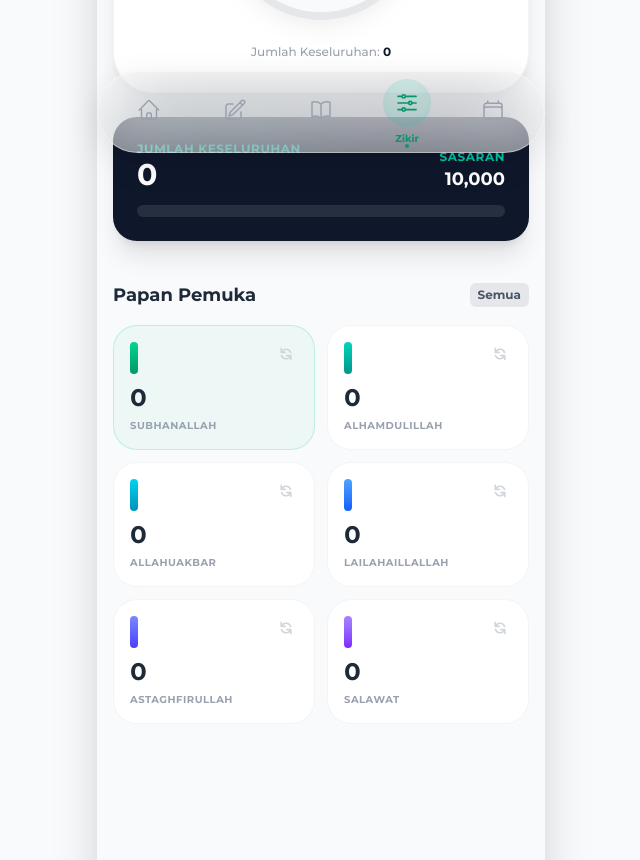
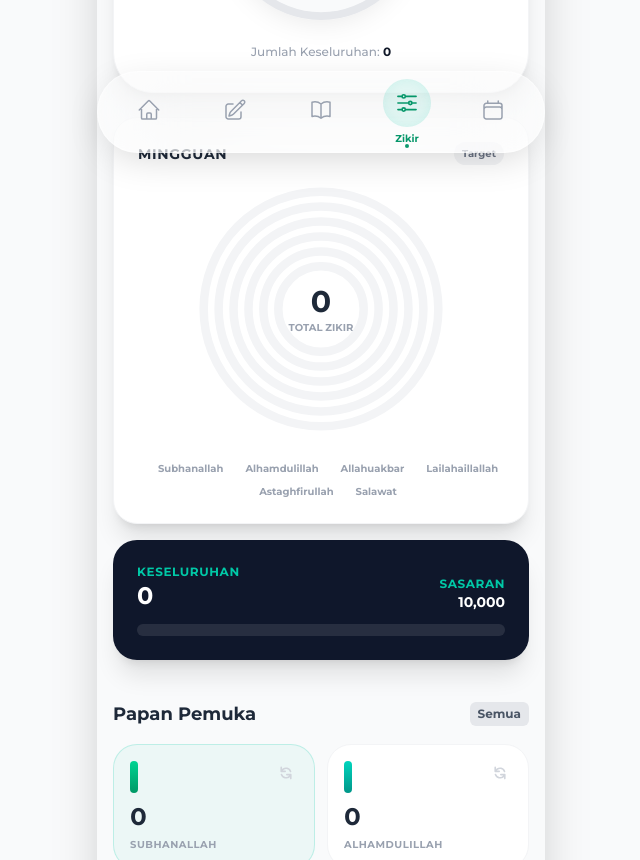
Before and after one commit to sheiropetto/nota-ngaji, a Next.js app: page /tools in a window 1280 px wide. Shown: the part 615-1475 px from the top of the page, without its empty margins (319-959 px from the left). Built offline with nearby package versions, Linux system fonts and the light colour scheme.

Commit message:
zikir round

```diff
--- a/app/tools/page.tsx
+++ b/app/tools/page.tsx
@@ -7,16 +7,18 @@ type ZikirOption = {
   label: string;
   arabic: string;
   target: number;
+  weeklyTarget: number;
   color: string;
+  ringColor: string;
 };
 
 const ZIKIR_OPTIONS: ZikirOption[] = [
-  { id: 'subhanallah', label: 'Subhanallah', arabic: 'سُبْحَانَ ٱللَّٰهِ', target: 33, color: 'from-emerald-400 to-emerald-600' },
-  { id: 'alhamdulillah', label: 'Alhamdulillah', arabic: 'ٱلْحَمْدُ لِلَّٰهِ', target: 33, color: 'from-teal-400 to-teal-600' },
-  { id: 'allahuakbar', label: 'Allahuakbar', arabic: 'ٱللَّٰهُ أَكْبَرُ', target: 33, color: 'from-cyan-400 to-cyan-600' },
-  { id: 'lailahaillallah', label: 'Lailahaillallah', arabic: 'لَا إِلَٰهَ إِلَّا ٱللَّٰهُ', target: 100, color: 'from-blue-400 to-blue-600' },
-  { id: 'astaghfirullah', label: 'Astaghfirullah', arabic: 'أَسْتَغْفِرُ ٱللَّٰهَ', target: 100, color: 'from-indigo-400 to-indigo-600' },
-  { id: 'salawat', label: 'Salawat', arabic: 'ٱللَّٰهُمَّ صَلِّ عَلَىٰ مُحَمَّدٍ', target: 100, color: 'from-violet-400 to-violet-600' },
+  { id: 'subhanallah', label: 'Subhanallah', arabic: 'سُبْحَانَ ٱللَّٰهِ', target: 33, weeklyTarget: 1000, color: 'from-emerald-400 to-emerald-600', ringColor: 'text-emerald-500' },
+  { id: 'alhamdulillah', label: 'Alhamdulillah', arabic: 'ٱلْحَمْدُ لِلَّٰهِ', target: 33, weeklyTarget: 1000, color: 'from-teal-400 to-teal-600', ringColor: 'text-teal-500' },
+  { id: 'allahuakbar', label: 'Allahuakbar', arabic: 'ٱللَّٰهُ أَكْبَرُ', target: 33, weeklyTarget: 1000, color: 'from-cyan-400 to-cyan-600', ringColor: 'text-cyan-500' },
+  { id: 'lailahaillallah', label: 'Lailahaillallah', arabic: 'لَا إِلَٰهَ إِلَّا ٱللَّٰهُ', target: 100, weeklyTarget: 500, color: 'from-blue-400 to-blue-600', ringColor: 'text-blue-500' },
+  { id: 'astaghfirullah', label: 'Astaghfirullah', arabic: 'أَسْتَغْفِرُ ٱللَّٰهَ', target: 100, weeklyTarget: 500, color: 'from-indigo-400 to-indigo-600', ringColor: 'text-indigo-500' },
+  { id: 'salawat', label: 'Salawat', arabic: 'ٱللَّٰهُمَّ صَلِّ عَلَىٰ مُحَمَّدٍ', target: 100, weeklyTarget: 500, color: 'from-violet-400 to-violet-600', ringColor: 'text-violet-500' },
 ];
 
 export default function ZikirPage() {
@@ -172,16 +174,84 @@ export default function ZikirPage() {
           </div>
         </div>
 
-        {/* 3. Lifetime Progress */}
+        {/* 3. Stats Section (Weekly Ring & Lifetime) */}
+        <div className="grid gap-4">
+
+          {/* Weekly Progress Ring Chart */}
+          <div className="rounded-3xl bg-white p-6 shadow-xl border border-gray-100 flex flex-col items-center">
+            <div className="mb-4 w-full flex items-center justify-between">
+               <h3 className="text-sm font-bold text-gray-800 uppercase tracking-wider">Mingguan</h3>
+               <span className="text-[10px] bg-gray-100 text-gray-500 px-2 py-1 rounded-full font-bold">Target</span>
+            </div>
+
+            <div className="relative w-64 h-64 flex items-center justify-center">
+              <svg className="w-full h-full -rotate-90" viewBox="0 0 240 240">
+                {ZIKIR_OPTIONS.map((zikir, index) => {
+                  // Calculate dimensions for concentric rings
+                  const radius = 110 - (index * 14); // Decrease radius for each inner ring
+                  const circumference = 2 * Math.PI * radius;
+                  const count = counts[zikir.id] || 0;
+                  // Cap progress at 100% for visual sanity, but tracking allows more
+                  const percent = Math.min((count / zikir.weeklyTarget) * 100, 100);
+                  const offset = circumference - (percent / 100) * circumference;
+
+                  return (
+                    <g key={zikir.id}>
+                      {/* Background Ring */}
+                      <circle
+                        cx="120"
+                        cy="120"
+                        r={radius}
+                        fill="none"
+                        stroke="#f3f4f6"
+                        strokeWidth="8"
+                        strokeLinecap="round"
+                      />
+                      {/* Progress Ring */}
+                      <circle
+                        cx="120"
+                        cy="120"
+                        r={radius}
+                        fill="none"
+                        className={`${zikir.ringColor} transition-all duration-1000 ease-out`}
+                        stroke="currentColor"
+                        strokeWidth="8"
+                        strokeDasharray={circumference}
+                        strokeDashoffset={offset}
+                        strokeLinecap="round"
+                      />
+                    </g>
+                  );
+                })}
+              </svg>
+
+              {/* Center Legend */}
+              <div className="absolute inset-0 flex flex-col items-center justify-center pointer-events-none">
+                <span className="text-3xl font-black text-gray-800">{grandTotal}</span>
+                <span className="text-[10px] text-gray-400 font-bold uppercase">Total Zikir</span>
+              </div>
+            </div>
+
+            <div className="mt-6 flex flex-wrap justify-center gap-2">
+              {ZIKIR_OPTIONS.map(z => (
+                <div key={z.id} className="flex items-center gap-1.5">
+                  <div className={`w-2 h-2 rounded-full ${z.ringColor.replace('text-', 'bg-')}`} />
+                  <span className="text-[10px] font-bold text-gray-400">{z.label}</span>
+                </div>
+              ))}
+            </div>
+          </div>
+
+          {/* Lifetime Progress Bar */}
           <div className="rounded-3xl bg-slate-900 p-6 text-white shadow-xl">
             <div className="mb-3 flex items-end justify-between">
               <div>
-              <p className="text-xs font-bold uppercase tracking-wider text-[#00C9A7]">Jumlah Keseluruhan</p>
-              <p className="text-3xl font-black">{grandTotal.toLocaleString()}</p>
+                <p className="text-xs font-bold uppercase tracking-wider text-[#00C9A7]">Keseluruhan</p>
+                <p className="text-2xl font-black">{grandTotal.toLocaleString()}</p>
               </div>
               <div className="text-right">
                 <p className="text-xs font-bold uppercase tracking-wider text-[#00C9A7]">Sasaran</p>
-              <p className="text-lg font-bold">{LIFETIME_TARGET.toLocaleString()}</p>
+                <p className="text-sm font-bold">{LIFETIME_TARGET.toLocaleString()}</p>
               </div>
             </div>
             <div className="h-3 w-full overflow-hidden rounded-full bg-white/10">
@@ -191,8 +261,9 @@ export default function ZikirPage() {
               />
             </div>
           </div>
+        </div>
 
-        {/* 3. Dashboard / Summary Grid */}
+        {/* 4. Dashboard / Summary Grid */}
         <div className="pt-4">
           <div className="flex items-center justify-between mb-4">
             <h3 className="text-lg font-bold text-gray-800">Papan Pemuka</h3>
```
Lines whose indentation alone changed are shown as unchanged.
